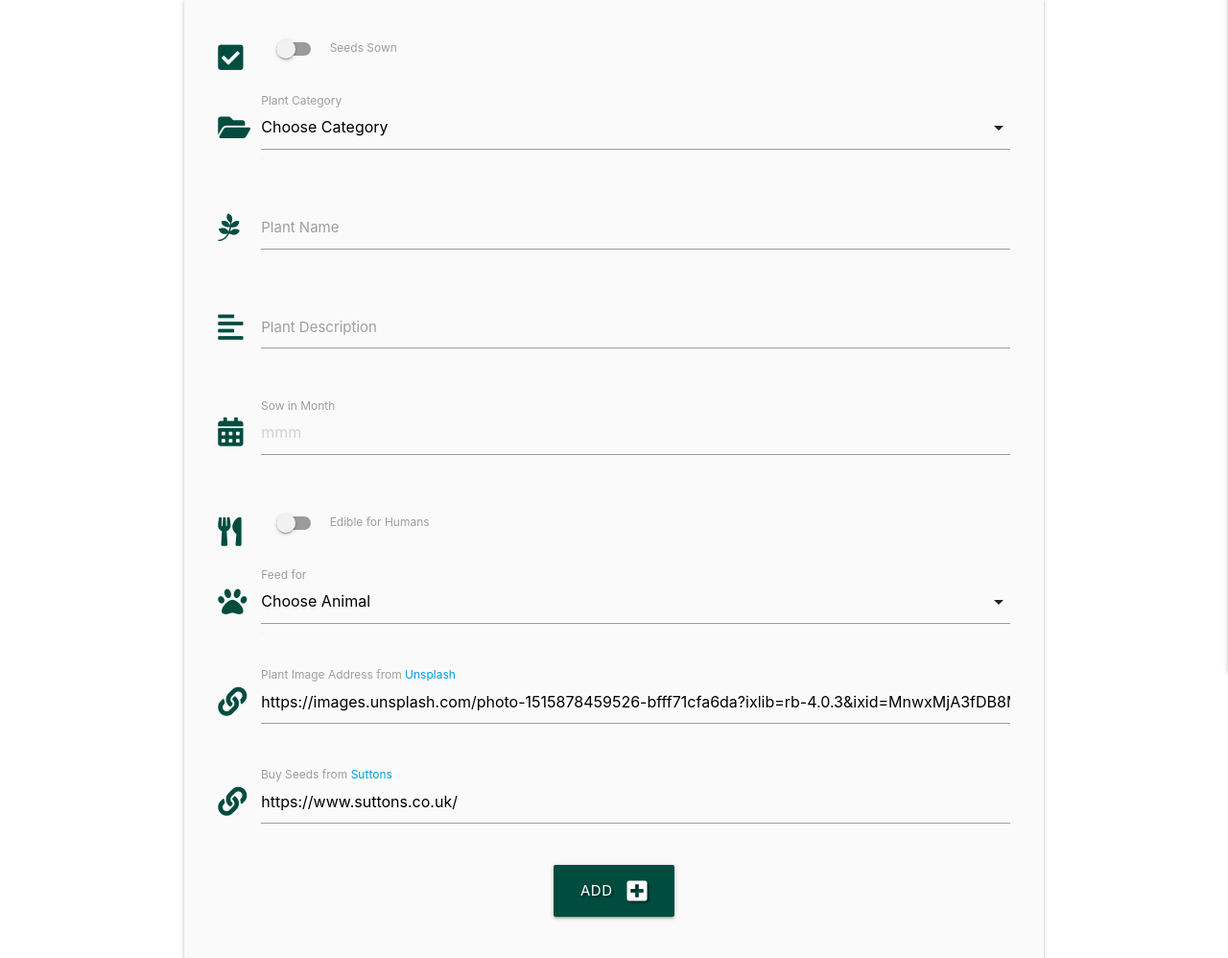
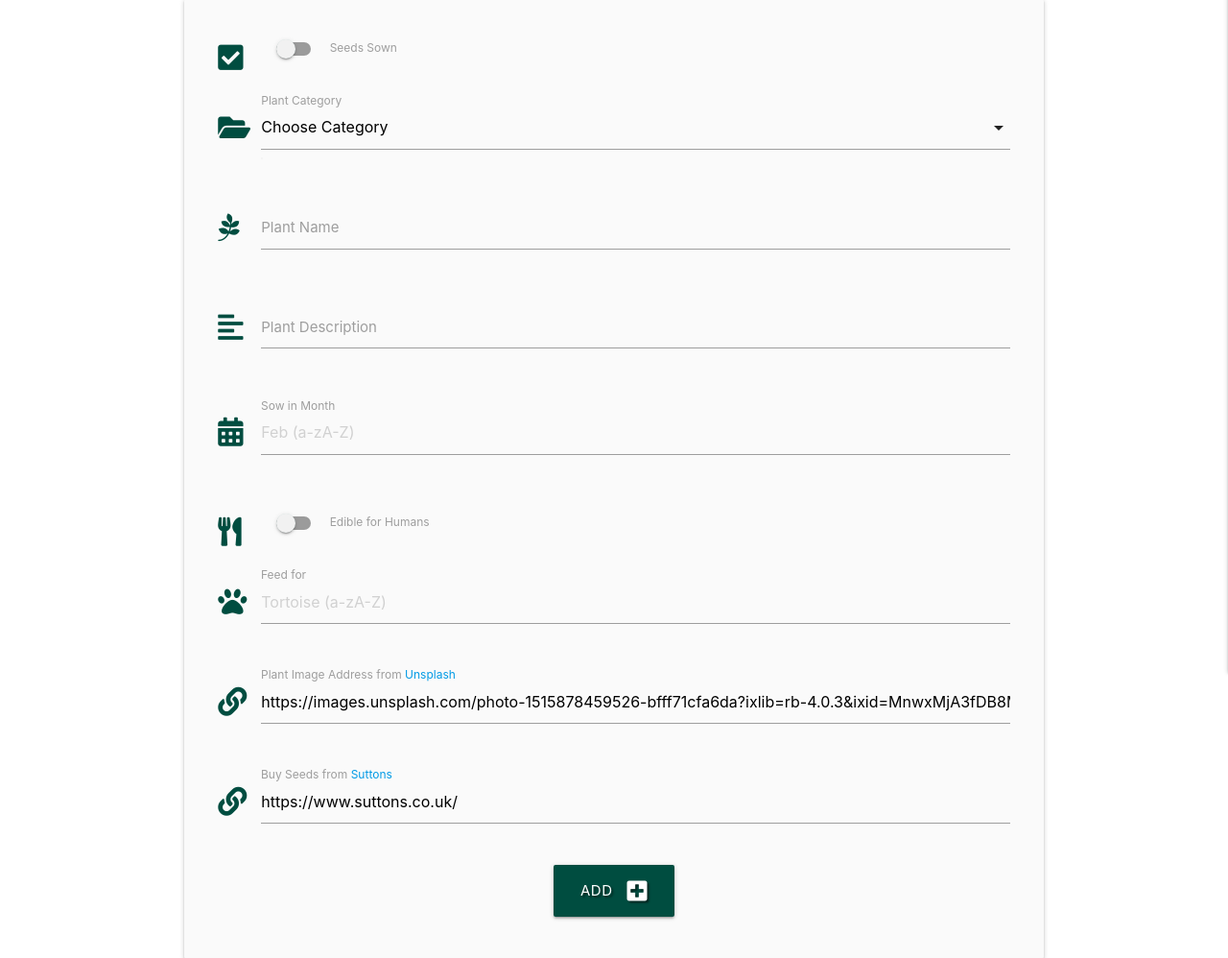
Before and after one commit to janet-dev/ci-milestone-project-3, a Flask app: page /add_plant in a window 1280 px wide. Shown: the part 160-1158 px from the top of the page at 96% size. Run offline with Flask 2, Linux system fonts and the light colour scheme; the visitor is signed in with stand-in values (Sample User, id 1); data that the repository does not hold is empty; some libraries are stand-ins or nearby versions.

Commit message:
Change animal dropdown to text input on add_plant.html

```diff
--- a/app.py
+++ b/app.py
@@ -255,7 +255,7 @@ def add_plant():
             "sow": request.form.get("sow").lower(),
             "is_done": is_done,
             "is_edible": is_edible,
-            "animal_name": request.form.get("animal_name"),
+            "animal_name": request.form.get("animal_name").lower(),
             "link": request.form.get("link"),
             "seed_link": request.form.get("seed_link"),
             "created_by": session["user"]
@@ -266,14 +266,11 @@ def add_plant():
 
     categories = mongo.db.categories.find().sort("category_name", 1)
     # months = mongo.db.months.find()
-    animals = mongo.db.animals.find().sort("animal_name", 1)
+    # animals = mongo.db.animals.find().sort("animal_name", 1)
 
-    return render_template(
-        "add_plant.html",
-        categories=categories,
-        animals=animals)
-        # months=months,
-
+    return render_template("add_plant.html", categories=categories)
+    # animals=animals
+    # months=months,
 
 
 @app.route("/edit_plant/<plant_id>", methods=["GET", "POST"])
--- a/templates/add_plant.html
+++ b/templates/add_plant.html
@@ -54,8 +54,8 @@
             <div class="row">
                 <div class="input-field col s12">
                     <i class="fas fa-calendar-alt prefix teal-text text-darken-4"></i>
-                    <input id="sow" name="sow" minlength="3" maxlength="3" pattern="^[a-zA-Z]{3,3}$" type="text" placeholder="mmm" class="validate"
-                        required>
+                    <input id="sow" name="sow" minlength="3" maxlength="3" pattern="^[a-zA-Z]{3,3}$"
+                        type="text" placeholder="Feb (a-zA-Z)" class="validate" required>
                     <label for="sow">Sow in Month</label>
                 </div>
             </div>
@@ -73,16 +73,12 @@
                     </div>
                 </div>
             </div>
-            <!-- dropdown for animals -->
+            <!-- animal -->
             <div class="row">
                 <div class="input-field col s12">
                     <i class="fas fa-paw prefix teal-text text-darken-4"></i>
-                    <select id="animal_name" name="animal_name" class="validate" required>
-                        <option value="" disabled selected>Choose Animal</option>
-                        {% for animal in animals %}
-                            <option value="{{ animal.animal_name }}">{{ animal.animal_name }}</option>
-                        {% endfor %}
-                    </select>
+                    <input id="animal_name" name="animal_name" minlength="3" maxlength="15" pattern="^[a-zA-Z]{3,15}$"
+                        type="text" placeholder="Tortoise (a-zA-Z)" class="validate" required>
                     <label for="animal_name">Feed for</label>
                 </div>
             </div>
```
